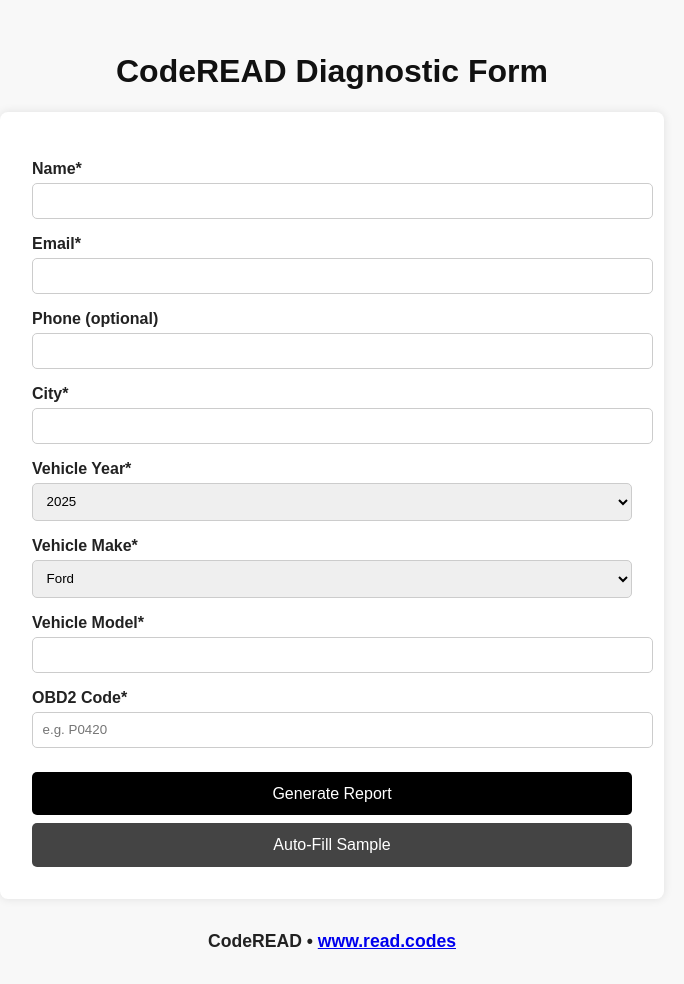
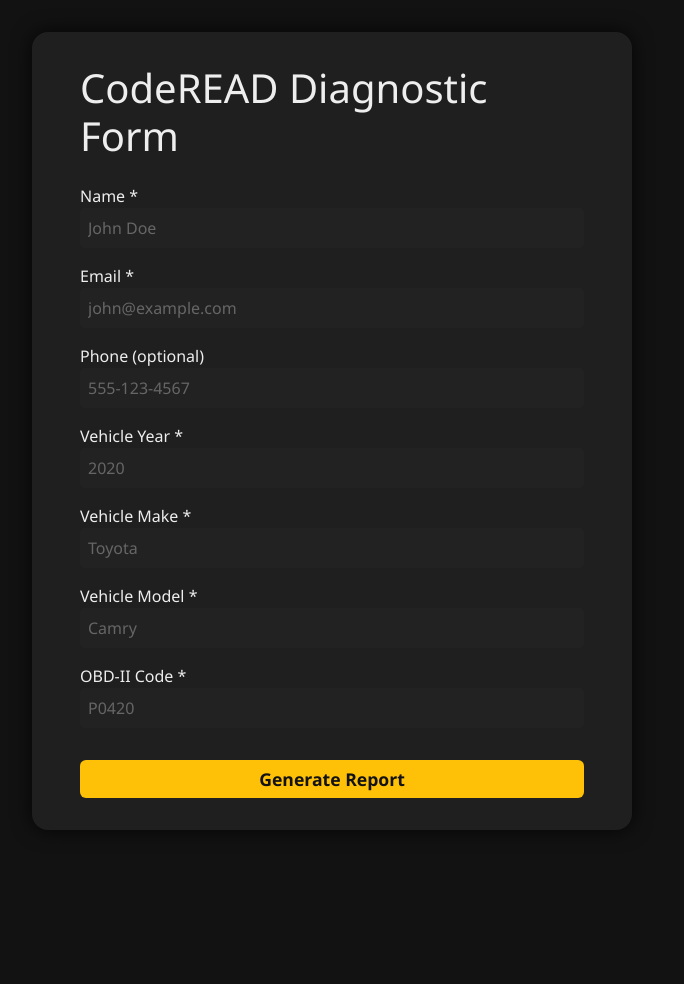
Before and after one commit to CODEREaDer24/coderead, a Flask app: page / in a window 1280 px wide. Shown: the whole page, without its empty margins (308-992 px from the left). After the commit the page ends 830 px from the top, so only its background shows below. Run offline with Flask 3, Linux system fonts and the light colour scheme.

Commit message:
Update form.html

```diff
--- a/templates/form.html
+++ b/templates/form.html
@@ -3,122 +3,95 @@
 <head>
   <meta charset="UTF-8" />
   <title>CodeREAD Diagnostic Form</title>
+  <link href="https://cdn.jsdelivr.net/npm/bootstrap@5.3.3/dist/css/bootstrap.min.css" rel="stylesheet" />
   <style>
     body {
-      font-family: Arial, sans-serif;
-      background: #f8f8f8;
-      margin: 0;
+      background-color: #121212;
+      color: #eee;
+      font-family: 'Segoe UI', Tahoma, Geneva, Verdana, sans-serif;
       padding: 2rem;
-      color: #222;
     }
-    h1 {
-      text-align: center;
-      color: #111;
-    }
-    form {
+    .container {
       max-width: 600px;
-      margin: 0 auto;
-      background: #fff;
-      padding: 2rem;
-      border-radius: 8px;
-      box-shadow: 0 0 10px rgba(0,0,0,0.1);
+      margin: auto;
+      background: #1f1f1f;
+      border-radius: 1rem;
+      box-shadow: 0 0 20px #000000cc;
+      padding: 2rem 3rem;
     }
     label {
-      display: block;
       margin-top: 1rem;
-      font-weight: bold;
     }
     input, select {
+      background: #222;
+      border: none;
+      color: #ffc107;
+      padding: 0.5rem;
+      border-radius: 0.3rem;
       width: 100%;
-      padding: 0.6rem;
-      margin-top: 0.3rem;
-      border: 1px solid #ccc;
-      border-radius: 5px;
     }
-    button {
-      margin-top: 1.5rem;
-      padding: 0.8rem;
+    input::placeholder {
+      color: #666;
+    }
+    .btn-primary {
+      margin-top: 2rem;
       width: 100%;
-      background-color: #000;
-      color: #fff;
-      font-size: 1rem;
+      background-color: #ffc107;
       border: none;
-      border-radius: 5px;
-      cursor: pointer;
-    }
-    .auto-fill {
-      margin-top: 0.5rem;
-      background-color: #444;
-    }
-    .logo {
-      text-align: center;
-      margin-top: 2rem;
+      color: #121212;
       font-weight: bold;
       font-size: 1.1rem;
+    }
+    .error-msg {
+      background: #b71c1c;
+      color: white;
+      padding: 0.7rem 1rem;
+      border-radius: 0.4rem;
+      margin-bottom: 1rem;
+      text-align: center;
+      font-weight: bold;
     }
   </style>
 </head>
 <body>
-  <h1>CodeREAD Diagnostic Form</h1>
-  <form action="/generate" method="post">
-    <label for="name">Name*</label>
-    <input type="text" name="name" required>
+  <div class="container">
+    <h1>CodeREAD Diagnostic Form</h1>
 
-    <label for="email">Email*</label>
-    <input type="email" name="email" required>
+    {% if error %}
+      <div class="error-msg">{{ error }}</div>
+    {% endif %}
 
-    <label for="phone">Phone (optional)</label>
-    <input type="text" name="phone">
+    <form method="POST" action="/submit" autocomplete="off">
+      <label for="name">Name *</label>
+      <input type="text" id="name" name="name" required placeholder="John Doe"
+        value="{{ autofill.name if autofill else '' }}"/>
 
-    <label for="city">City*</label>
-    <input type="text" name="city" required>
+      <label for="email">Email *</label>
+      <input type="email" id="email" name="email" required placeholder="john@example.com"
+        value="{{ autofill.email if autofill else '' }}" />
 
-    <label for="year">Vehicle Year*</label>
-    <select name="year" required>
-      {% for y in range(2025, 1989, -1) %}
-        <option value="{{ y }}">{{ y }}</option>
-      {% endfor %}
-    </select>
+      <label for="phone">Phone (optional)</label>
+      <input type="tel" id="phone" name="phone" placeholder="555-123-4567"
+        value="{{ autofill.phone if autofill else '' }}" />
 
-    <label for="make">Vehicle Make*</label>
-    <select name="make" required>
-      <option>Ford</option>
-      <option>Chevrolet</option>
-      <option>Honda</option>
-      <option>Toyota</option>
-      <option>Nissan</option>
-      <option>Dodge</option>
-      <option>Hyundai</option>
-      <option>Kia</option>
-      <option>BMW</option>
-      <option>Other</option>
-    </select>
+      <label for="year">Vehicle Year *</label>
+      <input type="number" id="year" name="year" required min="1900" max="2099" step="1" placeholder="2020"
+        value="{{ autofill.year if autofill else '' }}" />
 
-    <label for="model">Vehicle Model*</label>
-    <input type="text" name="model" required>
+      <label for="make">Vehicle Make *</label>
+      <input type="text" id="make" name="make" required placeholder="Toyota"
+        value="{{ autofill.make if autofill else '' }}" />
 
-    <label for="code">OBD2 Code*</label>
-    <input type="text" name="code" required placeholder="e.g. P0420">
+      <label for="model">Vehicle Model *</label>
+      <input type="text" id="model" name="model" required placeholder="Camry"
+        value="{{ autofill.model if autofill else '' }}" />
 
-    <button type="submit">Generate Report</button>
-    <button type="button" class="auto-fill" onclick="autoFill()">Auto-Fill Sample</button>
-  </form>
+      <label for="code">OBD-II Code *</label>
+      <input type="text" id="code" name="code" required placeholder="P0420"
+        value="{{ autofill.code if autofill else '' }}" />
 
-  <div class="logo">
-    CodeREAD • <a href="https://www.read.codes" target="_blank">www.read.codes</a>
+      <button type="submit" class="btn btn-primary">Generate Report</button>
+    </form>
   </div>
-
-  <script>
-    function autoFill() {
-      document.querySelector('[name=name]').value = 'Jane Sample';
-      document.querySelector('[name=email]').value = 'jane@example.com';
-      document.querySelector('[name=phone]').value = '555-123-4567';
-      document.querySelector('[name=city]').value = 'Windsor';
-      document.querySelector('[name=year]').value = '2017';
-      document.querySelector('[name=make]').value = 'Toyota';
-      document.querySelector('[name=model]').value = 'Corolla';
-      document.querySelector('[name=code]').value = 'P0420';
-    }
-  </script>
 </body>
 </html>
```
